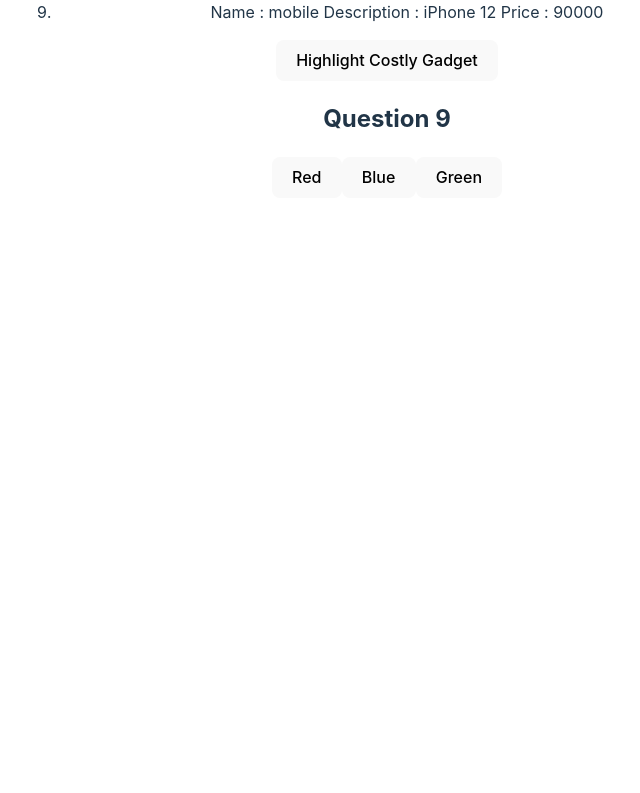
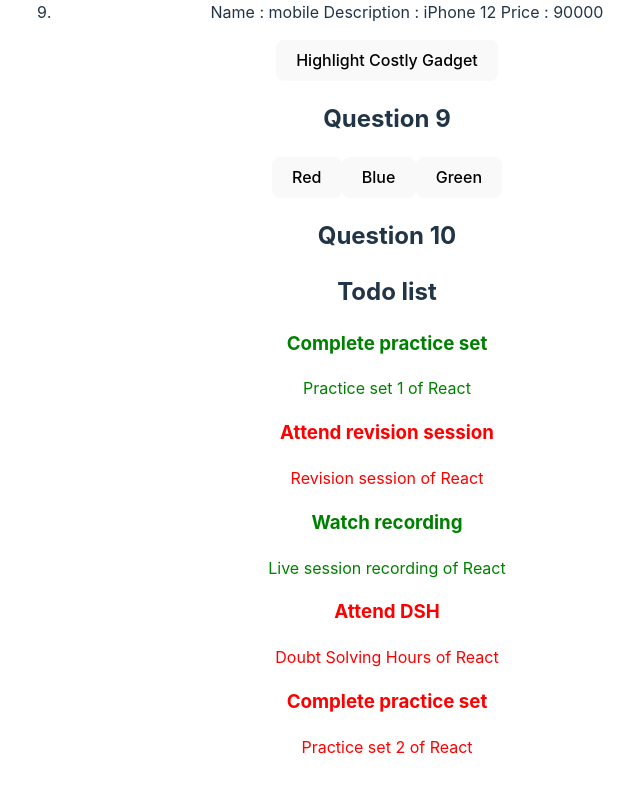
Before and after one commit to yashpatidar17/Neog-React, a React (Vite) app in the folder reactPracticeSet2/reactquestionset2/: page / in a window 1280 px wide. Shown: the part 1631-2424 px from the top of the page, without its empty margins (253-893 px from the left). Before the commit the page ends 1861 px from the top, so only its background shows below. Built offline with nearby package versions, Linux system fonts and the light colour scheme.

Commit message:
Add - Question 10 of set 2

```diff
--- a/reactPracticeSet2/reactquestionset2/src/App.jsx
+++ b/reactPracticeSet2/reactquestionset2/src/App.jsx
@@ -11,6 +11,8 @@
 import { Question8 } from "./Question8";
 import { gadgets } from "./Gadgets";
 import { Question9 } from "./Question9";
+import { Question10 } from "./Question10";
+import { todoItems } from "./Todolist";
 
 const userData = {
   name: 'John',
@@ -38,6 +40,7 @@
       <Question7 heading={heading} name={name} learning={learning}/>
       <Question8  productlist = {gadgets}/>
       <Question9/>
+      <Question10 itemlist={todoItems} header={"Todo list"}/>
     </div>
   );
 }
--- a/reactPracticeSet2/reactquestionset2/src/Question10.jsx
+++ b/reactPracticeSet2/reactquestionset2/src/Question10.jsx
@@ -0,0 +1,18 @@
+// import { useState } from "react"
+
+export const Question10 =({itemlist,header}) =>{
+    // const [done,setdone] = useState(false)
+
+    return(
+        <div>
+            <h2>Question 10</h2>
+            <h2>{header}</h2>
+            {itemlist.map((item)=>(
+                <div style={{color : item.isCompleted ? "green":"red"}}>
+                <h3>{item.title}</h3>
+                <p>{item.description}</p>
+                </div>
+            ))}
+        </div>
+    )
+}
--- /dev/null
+++ b/reactPracticeSet2/reactquestionset2/src/Todolist.jsx
@@ -0,0 +1,32 @@
+export const todoItems = [
+    {
+      id: 1,
+      title: 'Complete practice set',
+      description: 'Practice set 1 of React',
+      isCompleted: true,
+    },
+    {
+      id: 2,
+      title: 'Attend revision session',
+      description: 'Revision session of React',
+      isCompleted: false,
+    },
+    {
+      id: 3,
+      title: 'Watch recording',
+      description: 'Live session recording of React',
+      isCompleted: true,
+    },
+    {
+      id: 4,
+      title: 'Attend DSH',
+      description: 'Doubt Solving Hours of React',
+      isCompleted: false,
+    },
+    {
+      id: 5,
+      title: 'Complete practice set',
+      description: 'Practice set 2 of React',
+      isCompleted: false,
+    },
+  ]
```
